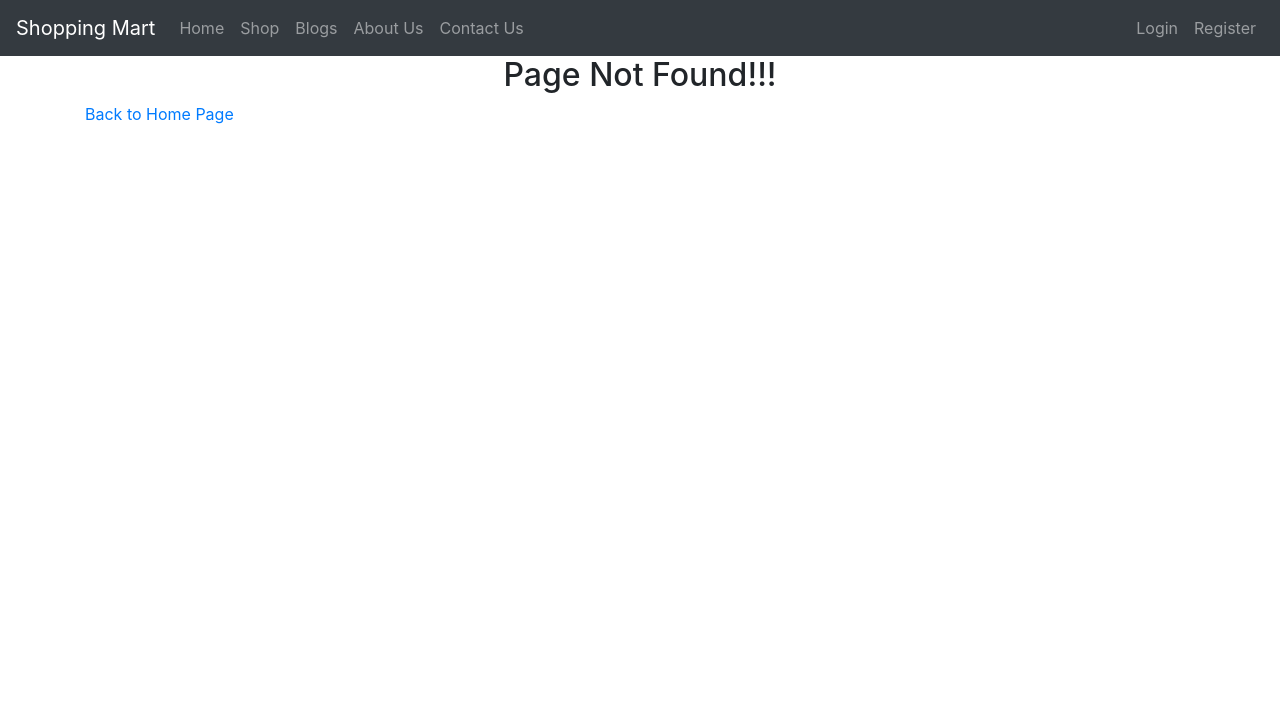
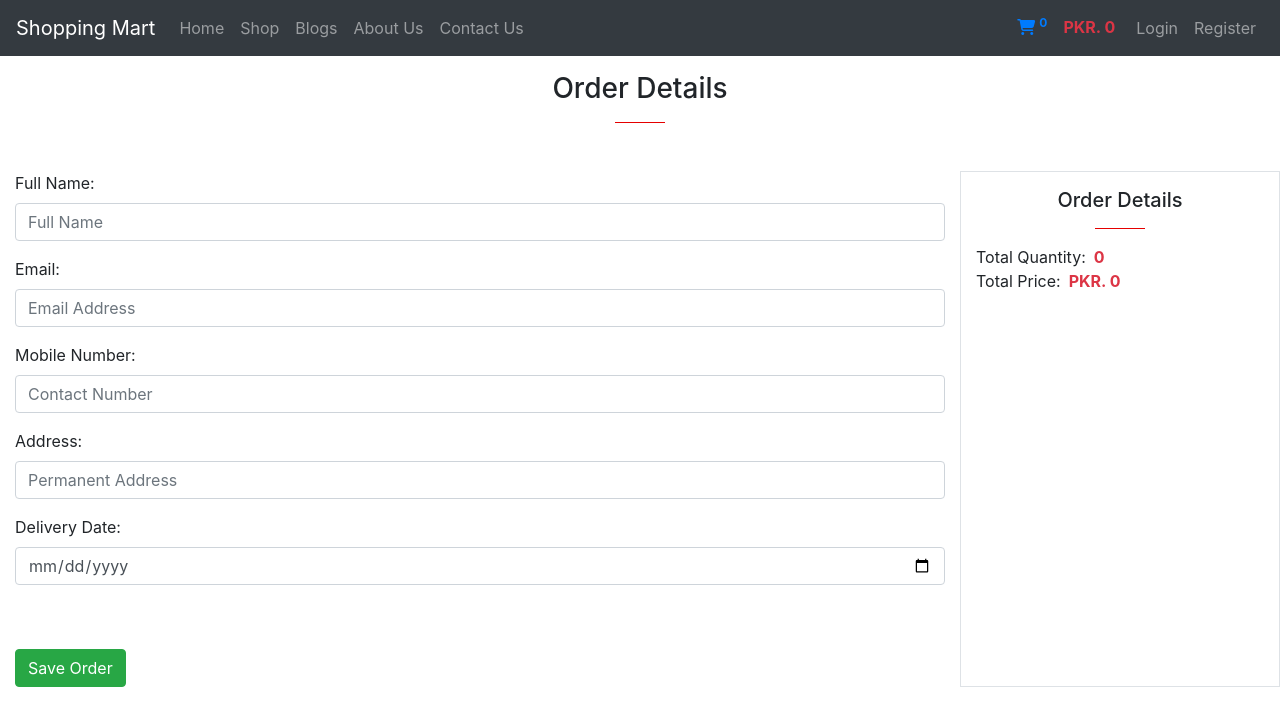
Before and after one commit to danishtariq2050/abc, a React (Create React App) app: page /place-order in a window 1280 px wide. Before the commit this address had no page. Shown: the top 726 px of the page. Built offline with nearby package versions, Linux system fonts and the light colour scheme.

Commit message:
make cart and order components

```diff
--- /dev/null
+++ b/src/components/Cart/Cart.jsx
@@ -0,0 +1,79 @@
+import NumberFormat from "react-number-format";
+import { useDispatch, useSelector } from "react-redux";
+import { Link } from "react-router-dom";
+import NoPhotoImage from '../../images/nophoto.jpg';
+
+const Cart = () => {
+    const cartSelector = useSelector((state) => state.cart);
+
+    return (
+        <div className="my-3 container-fluid">
+            <h3 className="text-center">Shopping Cart</h3>
+            <hr width="50" color="red" />
+
+            <div className="mt-5">
+                <table className="table table-hover">
+                    <thead>
+                        <tr>
+                            <th>S/N</th>
+                            <th>Image</th>
+                            <th>Product Name</th>
+                            <th>Unit Price</th>
+                        </tr>
+                    </thead>
+                    <tbody>
+                        {
+                            cartSelector.products.map((v, i) => (
+                                <tr key={i}>
+                                    <td>{i + 1}</td>
+                                    <td>
+                                        <img
+                                            src={v.image ? v.image : NoPhotoImage}
+                                            alt={v.name + ' Product'}
+                                            height="100" />
+                                    </td>
+                                    <td>{v.name}</td>
+                                    <td>
+                                        <NumberFormat
+                                            fixedDecimalScale={false}
+                                            value={v.price}
+                                            displayType={'text'}
+                                            thousandSeparator={true}
+                                            prefix={'PKR. '} />
+                                    </td>
+                                </tr>
+                            ))
+                        }
+                    </tbody>
+                    <tfoot>
+                        <tr>
+                            <td colSpan={3} align="right">Total Quantity:</td>
+                            <td className="font-weight-bold text-danger">{cartSelector.totalQuantity}</td>
+                        </tr>
+                        <tr>
+                            <td colSpan={3} align="right">Total Price:</td>
+                            <td>
+                                <NumberFormat
+                                    className='text-danger font-weight-bold'
+                                    fixedDecimalScale={false}
+                                    value={cartSelector.totalPrice}
+                                    displayType={'text'}
+                                    thousandSeparator={true}
+                                    prefix={'PKR. '} />
+                            </td>
+                        </tr>
+                        <tr>
+                            <td colSpan={4} align="right">
+                                <Link to={"/place-order"}>
+                                    <button className="btn btn-info">Proceed to Checkout</button>
+                                </Link>
+                            </td>
+                        </tr>
+                    </tfoot>
+                </table>
+            </div>
+        </div>
+    )
+}
+
+export default Cart;
--- /dev/null
+++ b/src/components/PlaceOrder/PlaceOrder.jsx
@@ -0,0 +1,112 @@
+import { useState } from "react";
+import NumberFormat from "react-number-format";
+import { useSelector } from "react-redux";
+import { useNavigate } from "react-router-dom";
+
+const PlaceOrder = () => {
+    const cartSelector = useSelector((state) => state.cart);
+    const defaultDetails = {
+        name: '',
+        email: '',
+        mobileNo: '',
+        address: '',
+        deliveryDate: ''
+    }
+    const [details, setDetails] = useState(defaultDetails);
+    const navigateTo = useNavigate();
+
+    const saveOrder = async (e) => {
+        e.preventDefault();
+        const orderDetails = {
+            ...details,
+            totalPrice: cartSelector.totalPrice,
+            totalQuantity: cartSelector.totalQuantity,
+            products: cartSelector.products
+        };
+
+        const res = await fetch('http://localhost:5000/api/saveOrder', {
+            method: 'POST',
+            headers: {
+                'Content-Type': 'application/json'
+            },
+            body: JSON.stringify(orderDetails)
+        });
+
+        const data = await res.json();
+
+        if (data.status === 'ok') {
+            navigateTo('/shop');
+            alert(data.msg);
+        }
+
+        else {
+            alert(data.msg);
+        }
+    }
+
+    return (
+        <div className="my-3 container-fluid">
+            <h3 className="text-center">Order Details</h3>
+            <hr width="50" color="red" />
+
+            <div className="mt-5">
+                <div className="row">
+                    <div className="col-9">
+                        <form onSubmit={saveOrder}>
+                            <div className="form-group">
+                                <label>Full Name:</label>
+                                <input type="text" placeholder="Full Name" className="form-control" value={details.name} onChange={(e) => setDetails({ ...details, name: e.target.value })} />
+                            </div>
+
+                            <div className="form-group">
+                                <label>Email:</label>
+                                <input type="email" placeholder="Email Address" className="form-control" value={details.email} onChange={(e) => setDetails({ ...details, email: e.target.value })} />
+                            </div>
+
+                            <div className="form-group">
+                                <label>Mobile Number:</label>
+                                <input type="text" placeholder="Contact Number" className="form-control" value={details.mobileNo} onChange={(e) => setDetails({ ...details, mobileNo: e.target.value })} />
+                            </div>
+
+                            <div className="form-group">
+                                <label>Address:</label>
+                                <input type="text" placeholder="Permanent Address" className="form-control" value={details.address} onChange={(e) => setDetails({ ...details, address: e.target.value })} />
+                            </div>
+
+                            <div className="form-group">
+                                <label>Delivery Date:</label>
+                                <input type="date" placeholder="Delivery Date" className="form-control" value={details.deliveryDate} onChange={(e) => setDetails({ ...details, deliveryDate: e.target.value })} />
+                            </div>
+
+                            <button className="btn btn-success mt-5">
+                                Save Order
+                            </button>
+                        </form>
+                    </div>
+
+                    <div className="col border py-3">
+                        <h5 className="text-center">Order Details</h5>
+                        <hr width="50" color="red" />
+                        <div>
+                            <span className="mr-2">Total Quantity:</span>
+                            <span className="font-weight-bold text-danger">{cartSelector.totalQuantity}</span>
+                        </div>
+                        <div>
+                            <span className="mr-2">Total Price:</span>
+                            <NumberFormat
+                                className='text-danger font-weight-bold'
+                                fixedDecimalScale={false}
+                                value={cartSelector.totalPrice}
+                                displayType={'text'}
+                                thousandSeparator={true}
+                                prefix={'PKR. '} />
+
+                        </div>
+                    </div>
+                </div >
+            </div >
+        </div >
+    )
+}
+
+export default PlaceOrder;
--- a/src/components/Shop/Shop.jsx
+++ b/src/components/Shop/Shop.jsx
@@ -3,6 +3,8 @@ import '../Dashboard/style.css';
 import NoPhotoImage from '../../images/nophoto.jpg';
 import { Link } from "react-router-dom";
 import NumberFormat from "react-number-format";
+import { connect } from "react-redux";
+import { addToCart } from "../../store/action";
 
 class Shop extends Component {
 
@@ -143,6 +145,8 @@ class Shop extends Component {
             totalPrice: productData.price,
             product: productData
         }
+
+        this.props.addToCart(data);
     }
 
     render() {
@@ -233,4 +237,16 @@ class Shop extends Component {
     }
 }
 
-export default Shop;
+const mapStateToProps = (state) => {
+    return {
+
+    }
+}
+
+const mapDispatchToProps = (dispatch) => {
+    return {
+        addToCart: (data) => dispatch(addToCart(data)),
+    }
+}
+
+export default connect(mapStateToProps, mapDispatchToProps)(Shop);
--- a/src/navigation/Nav.jsx
+++ b/src/navigation/Nav.jsx
@@ -21,9 +21,13 @@ import AdminLogin from "../components/Admin/Login/Login";
 import AdminRegister from "../components/Admin/Register/Register";
 import { useDispatch, useSelector } from "react-redux";
 import { user_details } from "../store/action";
+import Cart from "../components/Cart/Cart";
+import NumberFormat from "react-number-format";
+import PlaceOrder from "../components/PlaceOrder/PlaceOrder";
 
 function Nav() {
     const userSelector = useSelector((state) => state.user);
+    const cartSelector = useSelector((state) => state.cart);
     const dispatch = useDispatch();
 
     const backToLogin = () => {
@@ -58,6 +62,20 @@ function Nav() {
                 </ul >
 
                 <ul className="navbar-nav ml-auto">
+                    <li className="nav-item">
+                        <Link className="btn btn-link text-decoration-none" to={"/cart"}>
+                            <i className="fa fa-shopping-cart mr-1"></i>
+                            <sup className="mr-3 font-weight-bold">{cartSelector.totalQuantity}</sup>
+                            <NumberFormat
+                                className='text-danger font-weight-bold'
+                                fixedDecimalScale={false}
+                                value={cartSelector.totalPrice}
+                                displayType={'text'}
+                                thousandSeparator={true}
+                                prefix={'PKR. '} />
+
+                        </Link>
+                    </li>
                     {
                         userSelector.email === "" && (
                             <>
@@ -97,6 +115,8 @@ function Nav() {
                 <Route path="/blogs/:desc" element={<BlogDetails />} />
                 <Route path="/dashboard" element={<Dashboard />} />
                 <Route path="/addProduct" element={<AddProduct />} />
+                <Route path="/cart" element={<Cart />} />
+                <Route path="/place-order" element={<PlaceOrder />} />
                 <Route path="*" element={<NotFound />} />
 
                 <Route path="/products/:id" element={<ProductView />} />
```
